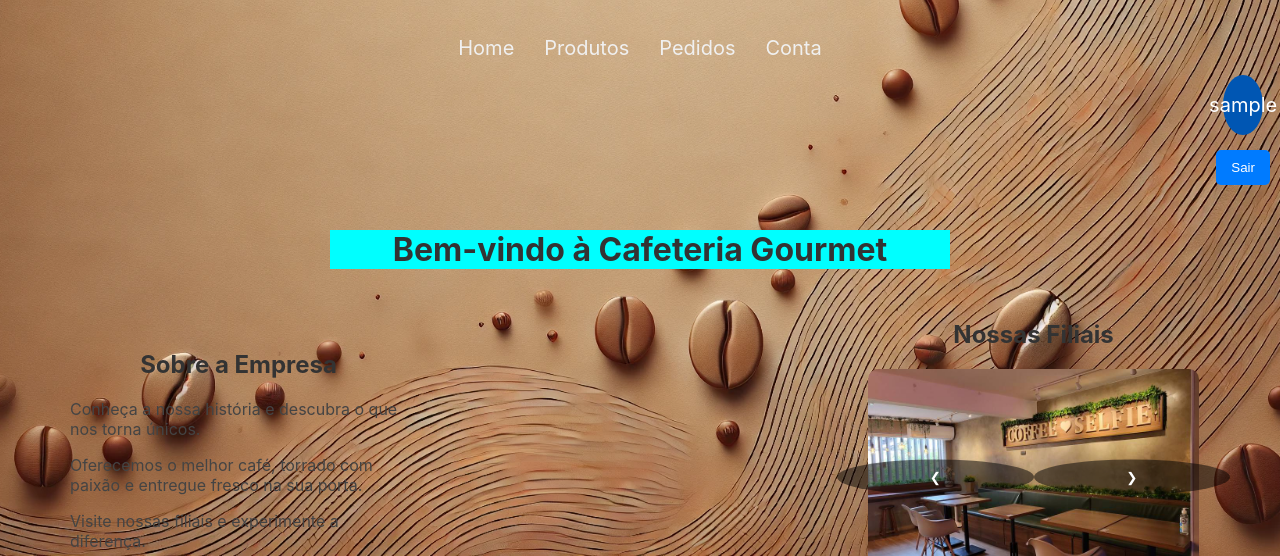
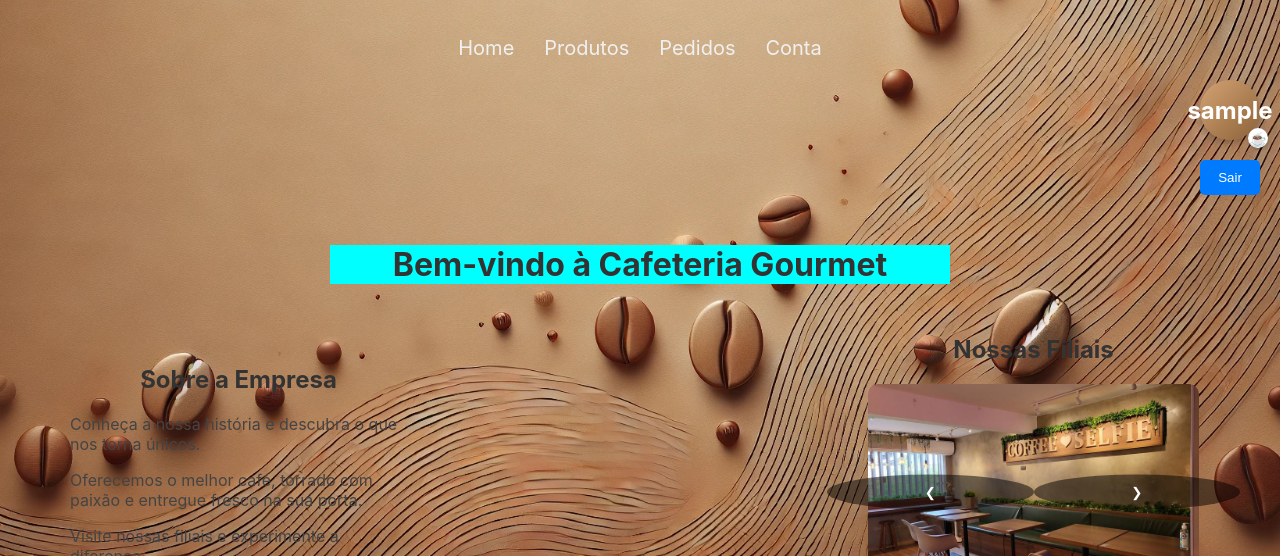
Before and after one commit to brunocsilva41/cafe-gourmet-react, a React (Create React App) app: page / in a window 1280 px wide. Shown: the part 244-800 px from the top of the page. Built offline with nearby package versions, Linux system fonts and the light colour scheme; no server answers; sample sign-in values are in the browser's storage.

Commit message:
ajustes  no css--

```diff
--- a/src/assets/styles/header.css
+++ b/src/assets/styles/header.css
@@ -2,11 +2,9 @@
 .header {
   display: flex;
   justify-content: flex-end;
-  padding: 10px;
-  padding: 10px 0;
+  padding: 10px 20px;
   margin-left: 10px;
   border: none;
-  padding: 5px 10px;
   cursor: pointer;
 }
 
@@ -17,30 +15,52 @@
 }
 
 .userNameIcon {
-  background-color: #0056b3;
+  background: linear-gradient(135deg, #d4a373, #8c6239); /* Gradiente de cores estilo café */
   color: white;
-  border-radius: 50%;
-  width: 40px;
-  height: 60px;
+  border-radius: 50%; /* Formato circular */
+  padding: 15px;
   display: flex;
   align-items: center;
   justify-content: center;
-  font-size: 20px;
-  margin-bottom: 5px;
+  font-size: 24px;
+  font-weight: bold;
+  margin-bottom: 10px;
+  box-shadow: 0 4px 6px rgba(0, 0, 0, 0.2); /* Sombra para profundidade */
+  width: 60px;
+  height: 60px; /* Garantir proporção circular */
+  position: relative;
+}
+
+.userNameIcon::after {
+  content: '☕'; /* Adiciona um ícone de café como detalhe */
+  position: absolute;
+  bottom: -8px;
+  right: -8px;
+  font-size: 14px;
+  background: white;
+  color: #8c6239;
+  border-radius: 50%;
+  width: 20px;
+  height: 20px;
+  display: flex;
+  align-items: center;
+  justify-content: center;
+  box-shadow: 0 2px 4px rgba(0, 0, 0, 0.2);
 }
 
 .userName {
-  margin-bottom: 10px;
+  font-size: 14px;
+  font-weight: bold;
+  color: #333;
 }
 
-.buttonlogout{
+.buttonlogout {
   background-color: #0056b3; /* Melhor visibilidade */
   color: white;
   border: none;
   padding: 10px 20px;
   cursor: pointer;
-  border-radius: 12px solid blue;
-  background-color: blue;
+  border-radius: 12px;
 }
 
 .buttonlogout:hover {
--- a/src/assets/styles/home.css
+++ b/src/assets/styles/home.css
@@ -98,11 +98,11 @@ body {
 .slide-buttons {
     position: absolute;
     top: 50%;
-    width: 100%;
+    width: calc(100% + 40px); /* Aumente a largura para incluir os botões */
     display: flex;
     justify-content: space-between;
     transform: translateY(-50%);
-    padding: 0 10px; /* Ajuste a posição das setas */
+    padding: 0 20px; /* Ajuste a posição das setas */
 }
 
 .slide-button {
```
